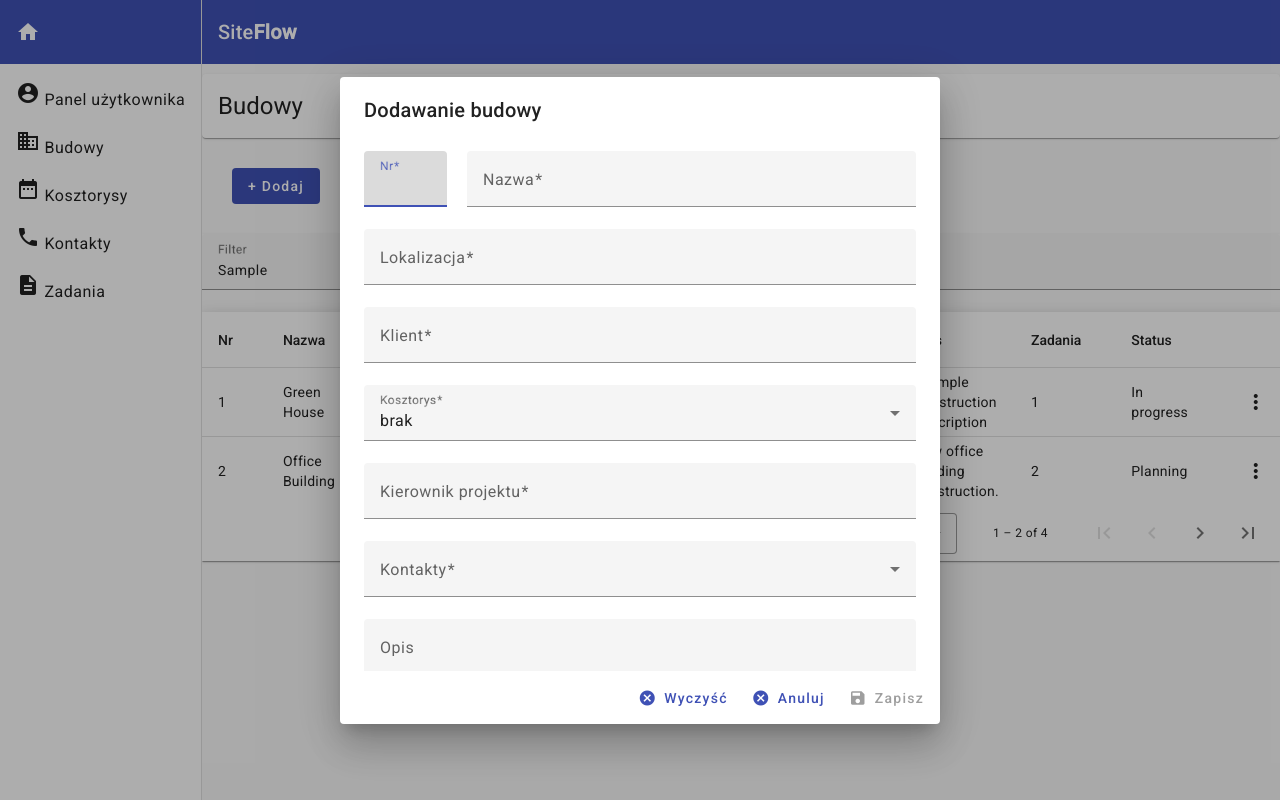
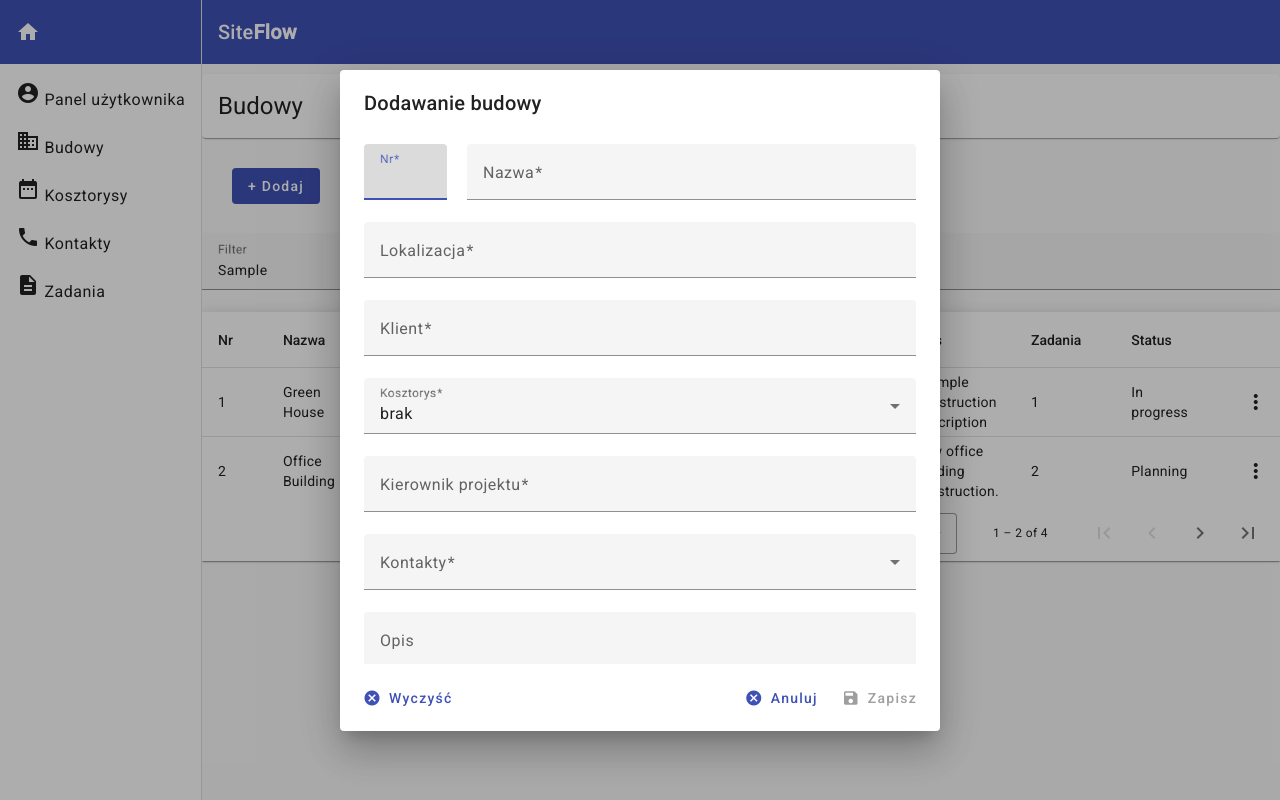
Before and after one commit to akrzeminska/site-flow, an Angular app: page /constructions in a window 1280 px wide. Both pictures are taken after typing "Sample" into the empty fields and a click on the button "+ Dodaj". Built offline with nearby package versions, Linux system fonts and the light colour scheme.

Commit message:
buttons placement

```diff
--- a/src/app/features/constructions/components/feature-dialog/feature-dialog.component.html
+++ b/src/app/features/constructions/components/feature-dialog/feature-dialog.component.html
@@ -64,8 +64,10 @@
 <mat-dialog-actions class="buttons-container">
     <button mat-button color="primary" (click)="clean()"><mat-icon>cancel
     </mat-icon>Wyczyść</button>
-    <button mat-button color="primary" (click)="dismiss()"><mat-icon>cancel
-    </mat-icon>Anuluj</button>
-    <button mat-button color="primary"(click)="onSubmit()" [disabled]="saveButtonDisabled"><mat-icon>save
-    </mat-icon>Zapisz</button>
+    <div class="right-buttons-container">
+        <button mat-button color="primary" (click)="dismiss()"><mat-icon>cancel
+        </mat-icon>Anuluj</button>
+        <button mat-button color="primary"(click)="onSubmit()" [disabled]="saveButtonDisabled"><mat-icon>save
+        </mat-icon>Zapisz</button>
+    </div>
 </mat-dialog-actions>
--- a/src/app/features/constructions/components/feature-dialog/feature-dialog.component.scss
+++ b/src/app/features/constructions/components/feature-dialog/feature-dialog.component.scss
@@ -23,15 +23,15 @@ form > * {
 
 .buttons-container {
     display: flex;
-    justify-content: flex-end;
+    align-items: center;
+    padding: 15px;
 
-    .disabled-button {
-        opacity: 0.5;
-        cursor: not-allowed;
+    .right-buttons-container {
+        margin-left: auto;
     }
 }
 
 .example-additional-selection {
     opacity: 0.75;
     font-size: 0.75em;
-  }
+}
```
